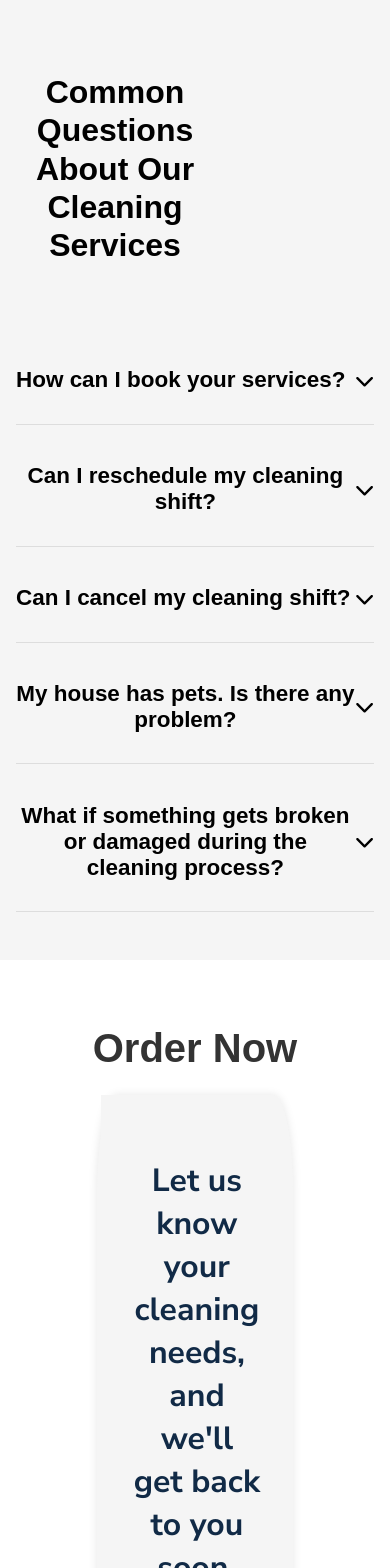
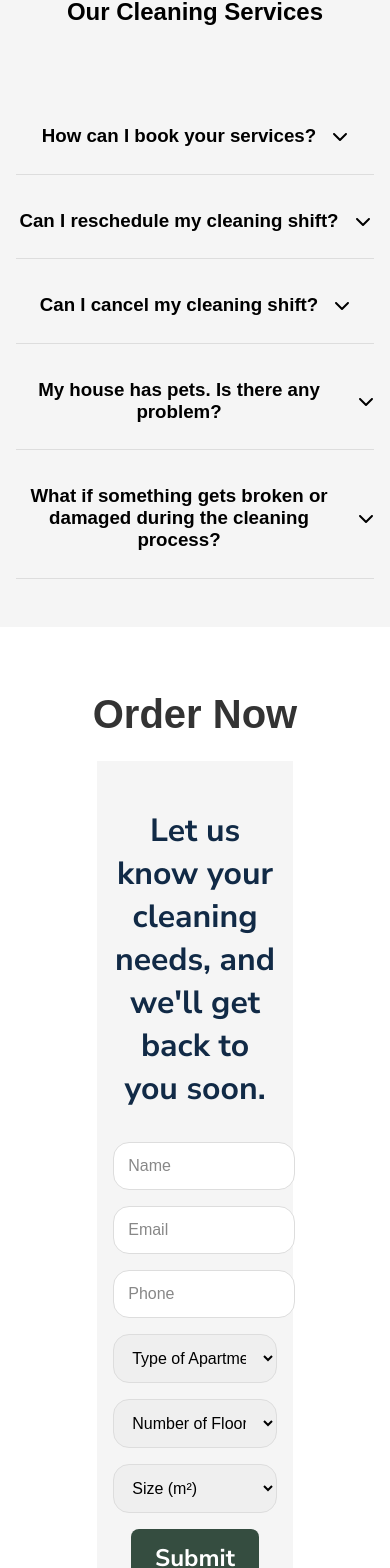
Before and after one commit to ELNAUL99/3C-Cleaning, a React (Create React App) app: page / in a window 390 px wide. Shown: the part 3433-5001 px from the top of the page. Built offline with nearby package versions, Linux system fonts and the light colour scheme.

Commit message:
responsive-almost

```diff
--- a/src/styles/_aboutus.scss
+++ b/src/styles/_aboutus.scss
@@ -77,4 +77,107 @@
       }
     }
   }
+
+  @media (max-width: 1024px) {
+    .about-heading h2 {
+      font-size: 2rem;
+    }
+
+    .content-layer {
+      padding: 1rem;
+
+      .quote {
+        font-size: 1.75rem;
+      }
+
+      .subheading {
+        font-size: 1.25rem;
+      }
+
+      .about-section {
+        display: flex;
+        flex-direction: column;
+        align-items: center;
+
+        .about-item {
+          flex-direction: column;
+          align-items: center;
+
+          .about-content {
+            padding: 1rem;
+            text-align: center;
+
+            h3 {
+              margin-bottom: 1rem;
+            }
+          }
+
+          .about-image {
+            padding: 0;
+            margin-top: 1rem;
+
+            img {
+              border-radius: 0.5rem;
+            }
+          }
+        }
+
+        .reverse {
+          flex-direction: column;
+        }
+      }
+    }
+  }
+
+  @media (max-width: 768px) {
+    .about-heading h2 {
+      font-size: 1.75rem;
+    }
+
+    .content-layer {
+      padding: 1rem;
+
+      .quote {
+        font-size: 1.5rem;
+      }
+
+      .subheading {
+        font-size: 1rem;
+      }
+
+      .about-section {
+        .about-item {
+          .about-content {
+            padding: 1rem;
+          }
+        }
+      }
+    }
+  }
+
+  @media (max-width: 480px) {
+    .about-heading h2 {
+      font-size: 1.5rem;
+    }
+
+    .content-layer {
+      padding: 0.5rem;
+
+      .quote {
+        font-size: 1.25rem;
+      }
+
+      .subheading {
+        font-size: 0.875rem;
+      }
+
+      .about-section {
+        .about-item {
+          .about-content {
+            padding: 0.5rem;
+          }
+        }
+      }
+    }
+  }
 }
--- a/src/styles/_contact.scss
+++ b/src/styles/_contact.scss
@@ -126,4 +126,39 @@
       }
     }
   }
+
+  @media (max-width: 1024px) {
+    .content-layer {
+      flex-direction: column;
+      align-items: center;
+
+      .contact-form-section, .contact-info-section {
+        width: 100%;
+        margin: 2rem 0;
+        padding: 0 1rem;
+      }
+
+      .divider {
+        display: none;
+      }
+    }
+  }
+
+  @media (max-height: 1366px) and (min-width: 1024px) {
+    .content-layer {
+      padding: 2rem 2rem;
+      display: block;
+      min-height: auto;
+
+      .contact-form-section, .contact-info-section {
+        width: 100%;
+        margin: 2rem 0;
+        padding: 0 1rem;
+      }
+
+      .divider {
+        display: none;
+      }
+    }
+  }
 }
--- a/src/styles/_faq.scss
+++ b/src/styles/_faq.scss
@@ -13,8 +13,8 @@
       flex: 1;
       text-align: center;
       max-width: 350px;
-      margin-top: 6rem;
       margin-right: 10rem;
+      align-self: center;
 
       h3 {
         font-size: 2rem;
@@ -56,4 +56,56 @@
       }
     }
   }
+
+  @media (max-width: 768px) {
+    .faq-content {
+      flex-direction: column;
+      align-items: center;
+
+      .faq-heading {
+        margin-right: 0;
+      }
+
+      .faq-qa {
+        max-width: 600px;
+
+        .faq-item {
+          .faq-question {
+            justify-content: center;
+            text-align: center;
+
+            svg {
+              margin-left: 1rem;
+            }
+          }
+
+          .faq-answer {
+            text-align: center;
+            padding-left: 0;
+          }
+        }
+      }
+    }
+  }
+
+  @media (max-width: 480px) {
+    .faq-content{
+
+      .faq-heading h3{
+        font-size: 1.5rem !important;
+        font-weight: 600 !important;
+      }
+
+      .faq-item{
+
+        .faq-question{
+          font-size: 1rem !important;
+        }
+
+        .faq-answer{
+          font-size: 0.9rem !important;
+        }
+      }
+    }
+  }
 }
--- a/src/styles/_hero.scss
+++ b/src/styles/_hero.scss
@@ -98,13 +98,14 @@
       }
 
       .hero-buttons {
-        flex-direction: column;
         gap: 1rem;
 
         .hero-button {
           font-size: 1.3rem;
           padding: 0.7rem 1.3rem;
           width: auto;
+          max-width: 200px;
+          margin: 0 auto;
         }
       }
     }
--- a/src/styles/_order.scss
+++ b/src/styles/_order.scss
@@ -11,9 +11,8 @@
   }
 
   .book-container {
-      display: flex;
-      justify-content: center;
-      align-items: center;
+    display: grid;
+    grid-template-columns: 1fr 1fr;
     max-width: 60%;
     margin: 0 auto;
     background-color: #f5f5f5;
@@ -21,11 +20,16 @@
     box-shadow: 0 0 10px rgba(0, 0, 0, 0.1);
 
     .book-image {
-        flex: 1;
+      display: flex;
+      align-items: center;
+      justify-content: center;
+      height: 100%;
+
       img {
         width: 100%;
-          height: auto;
+        height: 100%;
         border-radius: 10% 0 0 10%;
+        object-fit: cover;
       }
     }
 
@@ -53,7 +57,16 @@
           width: 100%;
           max-width: 371.5px;
 
-            input, select {
+          input{
+            width: 93%;
+            height: 70%;
+            padding: 14px;
+            border: 1px solid #ddd;
+            border-radius: 1rem;
+            font-size: 1rem;
+          }
+
+          select {
             width: 100%;
             height: 70%;
             padding: 14px;
@@ -92,4 +105,92 @@
       }
     }
   }
+
+  @media (max-width: 1366px) {
+      .book-form {
+
+        .form-group {
+          input {
+            max-width: 300px;
           }
+          select{
+            max-width: 330px;
+          }
+        }
+      }
+    }
+
+  @media (max-width: 1024px) {
+    .book-container {
+      display: flex;
+      flex-direction: column;
+      max-width: 60%;
+      box-shadow: none;
+      background-color: transparent;
+
+      .book-image {
+        display: none;
+      }
+
+      .book-form {
+        border-radius: 10%;
+        padding: 1rem;
+
+        .form-group {
+          input {
+            max-width: 340px;
+          }
+          select{
+            max-width: 400px;
+          }
+        }
+      }
+    }
+  }
+
+  @media (max-width: 768px) {
+    .book-form {
+      .form-group {
+        input, select {
+          padding: 10px;
+          font-size: 0.9rem;
+          max-width: 300px;
+        }
+      }
+
+      button {
+        font-size: 1.2rem;
+        padding: 0.6rem 1.2rem;
+      }
+    }
+  }
+
+  @media (max-width: 480px) {
+    .book-container{
+
+      .book-form {
+        font-size: 1rem;
+        border-radius: 0%;
+        font-weight: 500;
+        .form-group {
+          input {
+            padding: 8px;
+            font-size: 0.8rem;
+            max-width: 190px;
+          }
+
+          select {
+            padding: 8px;
+            font-size: 0.8rem;
+            max-width: 220px;
+          }
+        }
+
+        button {
+          font-size: 1rem;
+          padding: 0.5rem 1rem;
+        }
+      }
+    }
+  }
+}
--- a/src/styles/_serviceInclude.scss
+++ b/src/styles/_serviceInclude.scss
@@ -55,4 +55,17 @@
       }
     }
   }
+
+  @media (max-width: 480px) {
+    .service-question {
+      justify-content: center;
+      flex-direction: column;
+      text-align: center;
+
+      svg {
+        margin-left: 0;
+        margin-top: 0.5rem;
       }
+    }
+  }
+}
--- a/src/styles/_services.scss
+++ b/src/styles/_services.scss
@@ -241,4 +241,60 @@
       }
     }
   }
+
+  @media (max-width: 1024px) {
+    .content-layer {
+      .estimation-section {
+        flex-direction: column;
+
+        .package,
+        .estimation-form {
+          flex: none;
+          width: 100%;
+          padding: 2rem;
+          border-radius: 0;
+        }
+      }
+
+      .offer-section {
+        .packages {
+          flex-direction: column;
+          align-items: center;
+
+          .package {
+            margin: 1rem 0;
+          }
+        }
+      }
+    }
+  }
+
+  @media (max-width: 768px) {
+    .interesting-fact-section {
+      flex-direction: column;
+
+      .fact-content {
+        width: 70%;
+        margin: 0 auto;
+        text-align: center;
+
+        .fact-caption{
+          font-size: 2rem !important;
+          font-weight: 600 !important;
+        }
+
+        .fact-highlight{
+          font-size: 1rem !important;
+        }
+
+        p, ul, li{
+          font-size: 0.9rem !important;
+        }
+      }
+
+      .fact-image {
+        display: none !important;
+      }
+    }
+  }
 }
```
Lines whose indentation alone changed are shown as unchanged.
